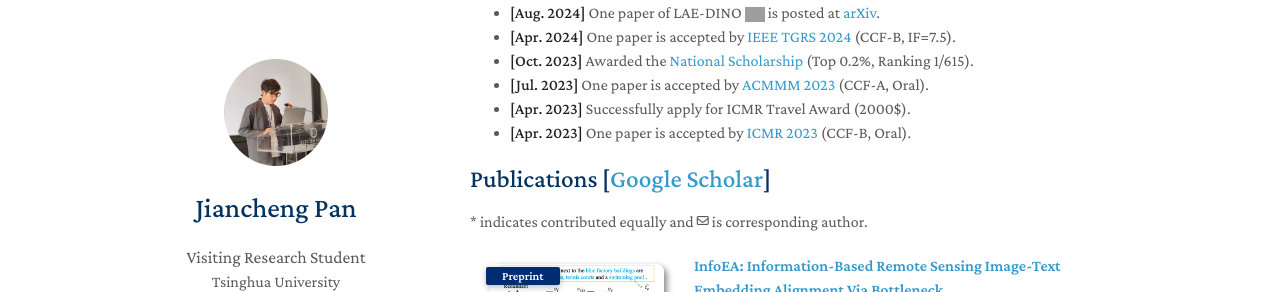
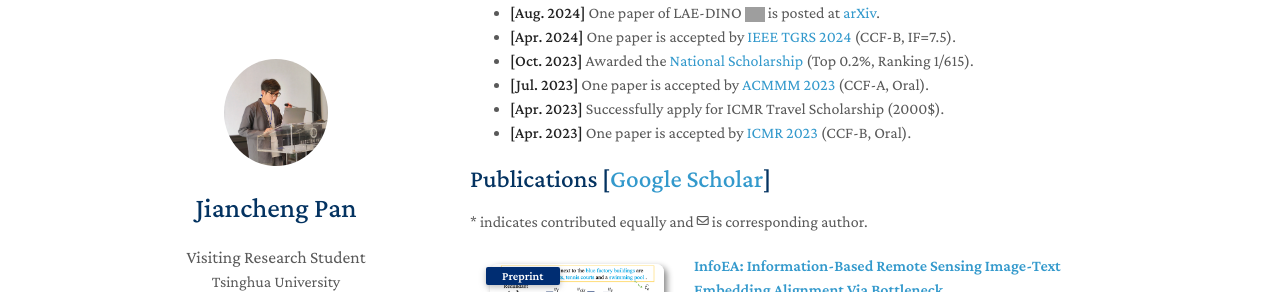
Before and after one commit to jaychempan/jaychempan.github.io, a Jekyll site: the page built from index.md, in a window 1280 px wide and 900 px high, scrolled down 569 px. Shown: the part 160-452 px from the top of the window. Built offline with Jekyll 4.4.1, drawn with Linux system fonts in a browser that asks for light colours; a style sheet for code colours, icons or effects is not loaded; our own code applies the rules of GitHub Pages for plain Markdown files; some of the changed text lies outside the part shown; grey boxes are pictures that could not be loaded.

Commit message:
update index

```diff
--- a/_includes/honors.md
+++ b/_includes/honors.md
@@ -3,6 +3,6 @@
 <ul style="margin:0 0 5px;">
   <li>National Scholarship (Top 1.05%, Ranking 7/664), 2024</li>
   <li>National Scholarship (Top 0.2%, Ranking 1/615), 2023</li>
-  <li>ICMR Travel Award (2000$, Greece), 2023</li>
+  <li>ICMR Travel Scholarship (2000$, Greece), 2023</li>
   <li>2nd Place for China Postgraduate Mathematical Contest in Modelling (13.36% award rate), 2023</li>
 </ul>
--- a/index.md
+++ b/index.md
@@ -22,7 +22,7 @@
 - **[Apr. 2024]** One paper is accepted by <a href="https://ieeexplore.ieee.org/xpl/RecentIssue.jsp?punumber=36">IEEE TGRS 2024</a> (CCF-B, IF=7.5).
 - **[Oct. 2023]** Awarded the <a href="">National Scholarship</a> (Top 0.2%, Ranking 1/615).
 - **[Jul. 2023]** One paper is accepted by <a href="https://www.acmmm2023.org/">ACMMM 2023</a> (CCF-A, Oral).
-- **[Apr. 2023]** Successfully apply for ICMR Travel Award (2000$).
+- **[Apr. 2023]** Successfully apply for ICMR Travel Scholarship (2000$).
 - **[Apr. 2023]** One paper is accepted by <a href="https://icmr2023.org/">ICMR 2023</a> (CCF-B, Oral).
 
 {% include_relative _includes/publications.md %}
```
